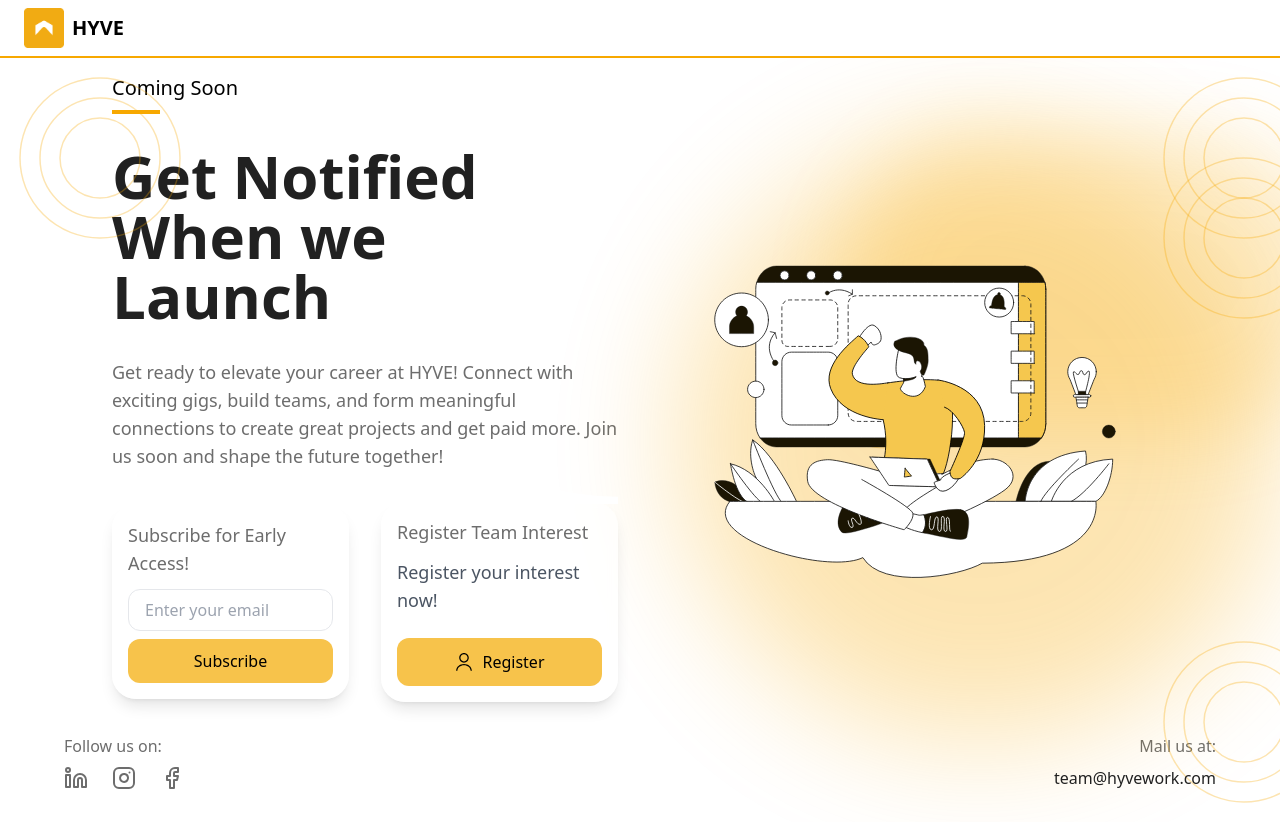
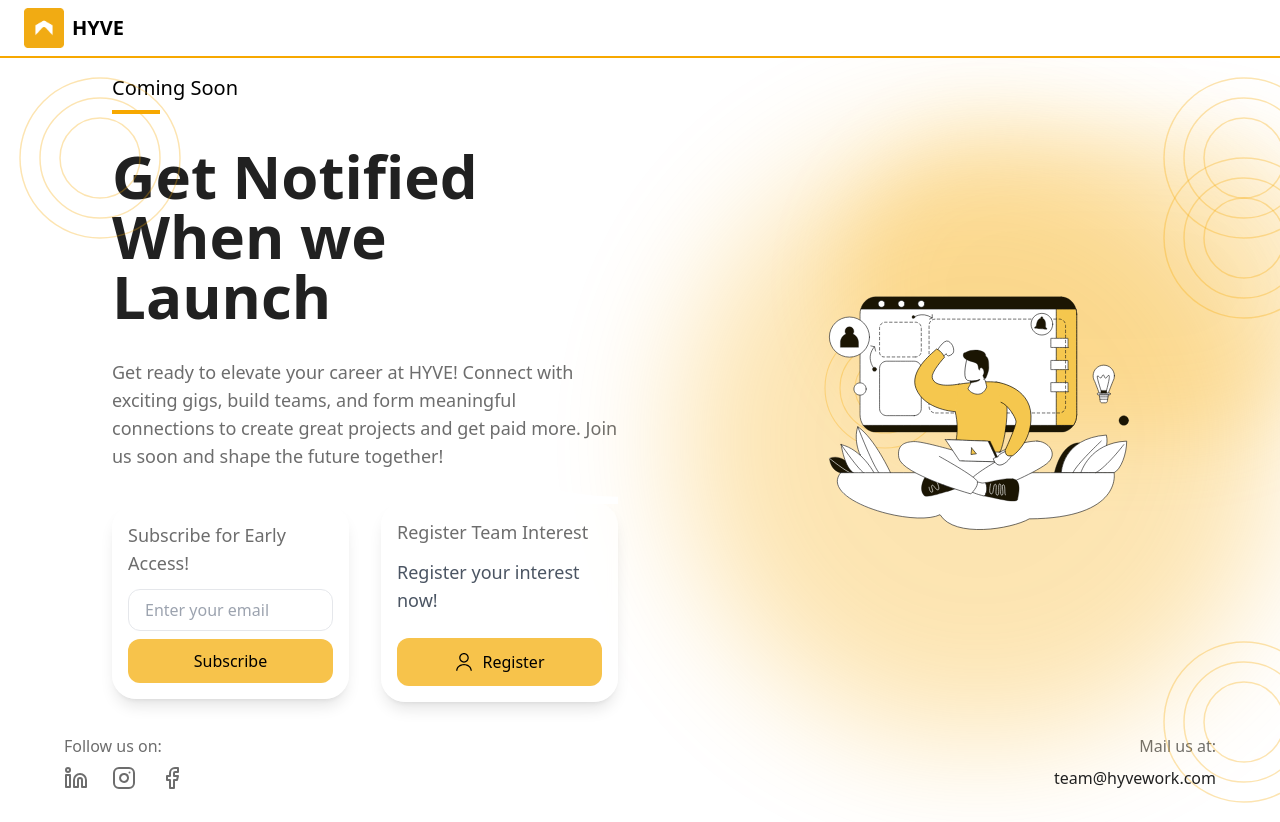
Before and after one commit to YasirKhan231/hyve-frontend, a Next.js app: page / in a window 1280 px wide. Built offline with nearby package versions, Linux system fonts and the light colour scheme.

Commit message:
fix the UI elements and padding

```diff
--- a/app/component/hero-section.tsx
+++ b/app/component/hero-section.tsx
@@ -98,14 +98,12 @@ export default function Hero() {
                 />
               </div>
 
-
-                <RegisterTeamCard onOpen={() => setIsDialogOpen(true)} />
-
+              <RegisterTeamCard onOpen={() => setIsDialogOpen(true)} />
             </div>
           </div>
 
           {/* Right Column */}
-          <div className="relative hidden lg:flex justify-center animate-fade-in [animation-delay:0.5s]">
+          <div className="relative hidden lg:flex justify-center animate-fade-in [animation-delay:0.5s] ml-32">
             <div className="relative w-full max-w-xs sm:max-w-sm md:max-w-md lg:max-w-lg mx-auto">
               <RightSvg />
             </div>
```
